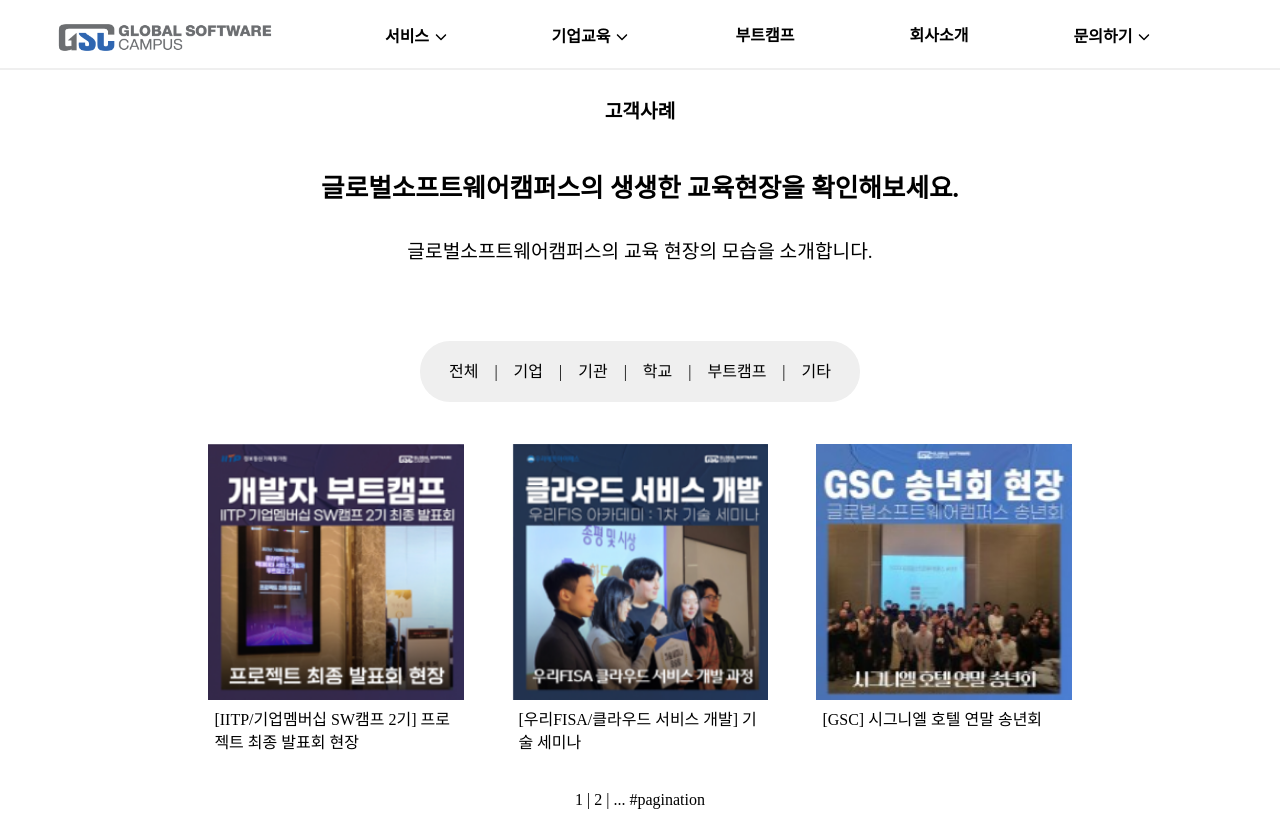
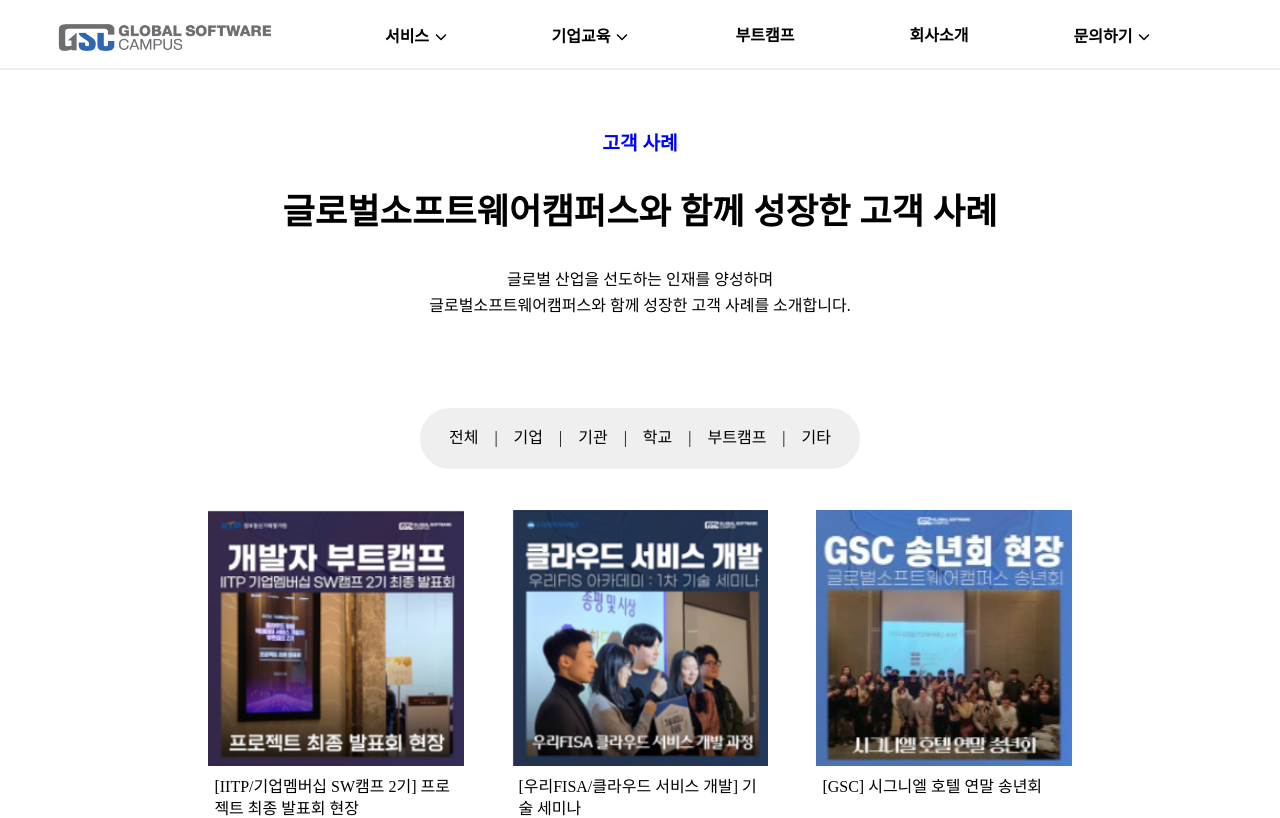
Before and after one commit to jh1109/gsc-app, a React (Create React App) app: page /service-cases in a window 1280 px wide. Shown: the top 818 px of the page. Built offline with nearby package versions, Linux system fonts and the light colour scheme.

Commit message:
[refac] title 있는 배너 컴포넌트화

```diff
--- a/src/components/banner/ICTBanner.js
+++ b/src/components/banner/ICTBanner.js
@@ -1,20 +1,16 @@
 import React from 'react';
-import { Link } from 'react-router-dom';
 import classes from './ICTBanner.module.css'
 
-const MainBanner = () => {
+const ICTBanner = ({heading, title, sub1, sub2, className, children}) => {
   return (
-    <div className={classes.main_banner}>
-      <div className="bigfont2 bold">맞춤형 ICT 교육</div>
-      <div className={classes.banner_title}>ICT교육의 새로운 지평을 열다!</div>
-      <div className={classes.banner_content}>
-        <p>미취업자와 재직자를 위한 ICT교육, 이제 만족도 100%을 경험하세요.</p>
-        <p>당신의 성장을 위한 최적의 교육 솔루션을 만나보세요.</p>
-
-      </div>
-      <Link to="/contact">교육 문의하기</Link>
-    </div>
+    <section className={`${classes.headingBannerWrapper} ${className ? classes[className] : ""}`}>
+      <h2>{heading}</h2>
+      <p>{title}</p>
+      <p>{sub1}</p>
+      <p>{sub2}</p>
+      {children ? children : null}
+    </section>
   );
 };
 
-export default MainBanner;
+export default ICTBanner;
--- a/src/components/banner/ICTBanner.module.css
+++ b/src/components/banner/ICTBanner.module.css
@@ -1,34 +1,89 @@
-.main_banner {
-  padding: 3rem;
+.headingBannerWrapper {
   display: flex;
   flex-direction: column;
-  gap: 2.4rem;
   align-items: center;
+  padding: 4rem 0;
 }
 
-.main_banner p {
-  font-size: 1.4rem;
-  font-weight: 500;
-  text-align: center;
+.headingBannerWrapper h2 {
+  font-size: 1.2rem;
+  font-weight: 600;
 }
 
-.main_banner a {
-  font-size: 1.4rem;
-  font-weight: 600;
-  border: 2px solid #000000;
-  padding: 1rem;
-  border-radius: 20px;
-  background-color: #ffffff;
+.headingBannerWrapper p {
+  line-height: 1.6;
+  font-weight: 500;
 }
 
-.banner_title {
-  font-size: 2.4rem;
-  font-weight: 600;
-  margin-bottom: 2rem;
+.headingBannerWrapper p:nth-child(2) {
+  font-size: 2.2rem;
+  font-weight: 900;
+  margin-top: 2rem;
+  margin-bottom: 1.6rem;
 }
 
-.banner_content {
-  display: flex;
-  flex-direction: column;
-  gap: 1rem;
+.headingBannerWrapper p:nth-child(4) {
+  margin-bottom: 1.6rem;
 }
+
+.headingBannerWrapper a {
+  padding: 1rem 1.4rem;
+  border-radius: 10px;
+  font-size: 1.2rem;
+  font-weight: 600;
+}
+
+
+
+/* ictEdu banner */
+
+.ictBanner h2 {
+  color: blue
+}
+
+.ictBanner a {
+  background-color: rgba(0, 0, 225, 0.75);
+  color: #ffffff;
+}
+
+.ictBanner a:hover {
+  background-color: blue;
+}
+
+/* TECHF */
+.techFBanner p:nth-child(2) {
+  color: blue;
+}
+
+
+/* 반응형 */
+
+@media (max-width: 1024px) {
+  .headingBannerWrapper p:nth-child(2){
+    font-size: 1.6rem;
+  }
+}
+
+@media (max-width: 768px) {
+  .headingBannerWrapper h2 {
+    font-size: 1rem;
+  }
+
+  .headingBannerWrapper p:nth-child(2){
+    font-size: 1.2rem;
+  }
+
+  .headingBannerWrapper p:nth-child(3){
+    font-size: 0.8rem;
+  }
+
+  .headingBannerWrapper p:nth-child(4){
+    font-size: 0.8rem;
+  }
+
+  .headingBannerWrapper a {
+    font-size: 0.8rem;
+    padding: 0.8rem 1.2rem;
+  }
+
+}
--- a/src/components/banner/MainBanner.module.css
+++ b/src/components/banner/MainBanner.module.css
@@ -36,8 +36,12 @@
 }
 
 .mainPageBanner a {
+  background-color: rgba(0, 0, 225, 0.75);
+  color: #ffffff;
+}
+
+.mainPageBanner a:hover {
   background-color: blue;
-  color: #ffffff;
 }
 
 /* mainPage contact */
@@ -57,6 +61,10 @@
 
 .mainPageContact a {
   font-size: 1.2rem;
+  background-color: rgba(255, 255, 255, 0.75);
+}
+
+.mainPageContact a:hover {
   background-color: #ffffff;
 }
 
--- a/src/components/banner/OnlyPBanner.js
+++ /dev/null
@@ -1,14 +0,0 @@
-import React from 'react';
-import classes from './OnlyPBanner.module.css';
-
-const OnlyPBanner = ({headline, title, sub}) => {
-    return (
-        <div className={classes.pZoneWrapper}>
-            <p className={classes.title}>{headline}</p>
-            <p className={classes.content}>{ title }</p>
-            <p className={classes.subContent}>{ sub }</p>
-        </div>
-    );
-};
-
-export default OnlyPBanner;
--- a/src/components/banner/OnlyPBanner.module.css
+++ /dev/null
@@ -1,23 +0,0 @@
-.pZoneWrapper {
-    text-align: center;
-    padding-bottom: 3rem;
-}
-
-.title {
-    padding-top: 2rem;
-    padding-bottom: 3rem;
-    font-size: 1.2rem;
-    font-weight: 600;
-}
-
-.content {
-    font-size: 1.6rem;
-    font-weight: 600;
-    line-height: 1.6;
-}
-
-.subContent {
-    font-size: 1.2rem;
-    padding-top: 2rem;
-    padding-bottom: 2rem;
-}
--- a/src/components/layout/Header.js
+++ b/src/components/layout/Header.js
@@ -42,7 +42,7 @@
         name: "맞춤형 ICT 교육",
         usrl: "/service-ICTedu"
     },{
-        name: "교육 사례",
+        name: "고객 사례",
         usrl: "/service-cases"
     },{
         name: "교육장 대관",
--- a/src/pages/Cases.js
+++ b/src/pages/Cases.js
@@ -1,16 +1,19 @@
 import React from 'react';
-import OnlyPBanner from '../components/banner/OnlyPBanner';
 import CasesContent from '../components/cases/CasesContent';
 import Footer from '../components/layout/Footer';
+import ICTBanner from '../components/banner/ICTBanner';
 
 const Cases = () => {
     return (
         <>
-            <OnlyPBanner
-                headline="고객사례"
-                title="글로벌소프트웨어캠퍼스의 생생한 교육현장을 확인해보세요."
-                sub="글로벌소프트웨어캠퍼스의 교육 현장의 모습을 소개합니다."
-            />
+            <ICTBanner
+                    heading="고객 사례"
+                    title="글로벌소프트웨어캠퍼스와 함께 성장한 고객 사례"
+                    sub1="글로벌 산업을 선도하는 인재를 양성하며"
+                    sub2="글로벌소프트웨어캠퍼스와 함께 성장한 고객 사례를 소개합니다."
+                    className="ictBanner"
+                >
+                </ICTBanner>
             <CasesContent />
             <Footer />
         </>
--- a/src/pages/ICTedu.js
+++ b/src/pages/ICTedu.js
@@ -1,16 +1,25 @@
 import React from 'react';
-import ICTBanner from '../components/banner/ICTBanner';
 import EduInfo from '../components/ictPage/EduInfo';
 import Process from '../components/ictPage/Process';
 import Strength from '../components/ictPage/Strength';
 import Footer from '../components/layout/Footer';
 import ContactBanner from '../components/banner/ContactBanner';
+import ICTBanner from '../components/banner/ICTBanner';
+import { Link } from 'react-router-dom';
 
 const ICTedu = () => {
     return (
         <main>
             <div className="mainContent">
-            <ICTBanner />
+                <ICTBanner
+                    heading="맞춤형 ICT 교육"
+                    title="ICT교육의 새로운 지평을 열다!"
+                    sub1="미취업자와 재직자를 위한 ICT 교육, 이제 만족도 100%를 경험하세요."
+                    sub2="당신의 성장을 위한 최적의 교육 솔루션을 만나보세요."
+                    className="ictBanner"
+                >
+                    <Link to="/">교육 문의하기</Link>
+                </ICTBanner>
             <EduInfo/>
             <Process />
             <Strength />
--- a/src/pages/TECHFPage.js
+++ b/src/pages/TECHFPage.js
@@ -1,4 +1,3 @@
-import OnlyPBanner from "../components/banner/OnlyPBanner";
 import CardGuide from "../components/bootcamp/CardGuide";
 import Employment from "../components/bootcamp/Employment";
 import KDT from "../components/bootcamp/KDT";
@@ -7,15 +6,18 @@
 import Footer from "../components/layout/Footer";
 import MainBanner from '../components/banner/MainBanner';
 import { Link } from "react-router-dom";
+import ICTBanner from "../components/banner/ICTBanner";
 
 
 const TECHFPage = () => {
     return (
     <>
-        <OnlyPBanner
-                headline="부트캠프"
+            <ICTBanner
+                heading="글로벌소프트웨어캠퍼스의 부트캠프"
                 title="TECH Frontier"
-                sub="기업의 특화 기술 직무 부트캠프, 교육비 0원으로 부담없이 수강하세요!"
+                sub1="기업과 연계한 실무형 프로젝트 중심 부트캠프,"
+                sub2="교육비 0원으로 부담없이 수강해보세요."
+                className="techFBanner"
             />
         <KDT />
             <CardGuide />
```
